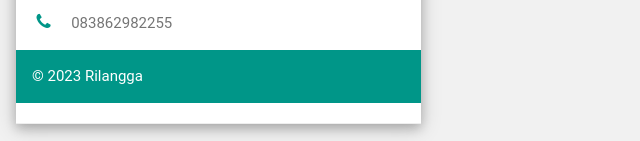
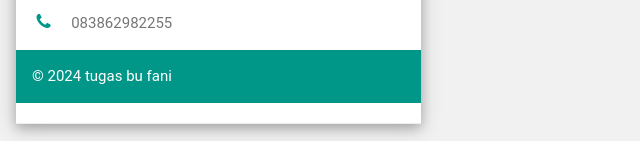
Before and after one commit to Rilangga/www.rilanggaoktavian.com, a plain HTML site: page index.html in a window 1280 px wide. Shown: the part 852-993 px from the top of the page, 0-640 px from the left. Drawn offline with nearby package versions, Linux system fonts and the light colour scheme; a web font is replaced by a local one.

Commit message:
Update index.html

```diff
--- a/index.html
+++ b/index.html
@@ -34,7 +34,7 @@
 </div>
 
 <footer class="w3-container w3-teal">
-    <p>© 2023 Rilangga</p>
+    <p>© 2024 tugas bu fani</p>
 
 </footer>
 
```
